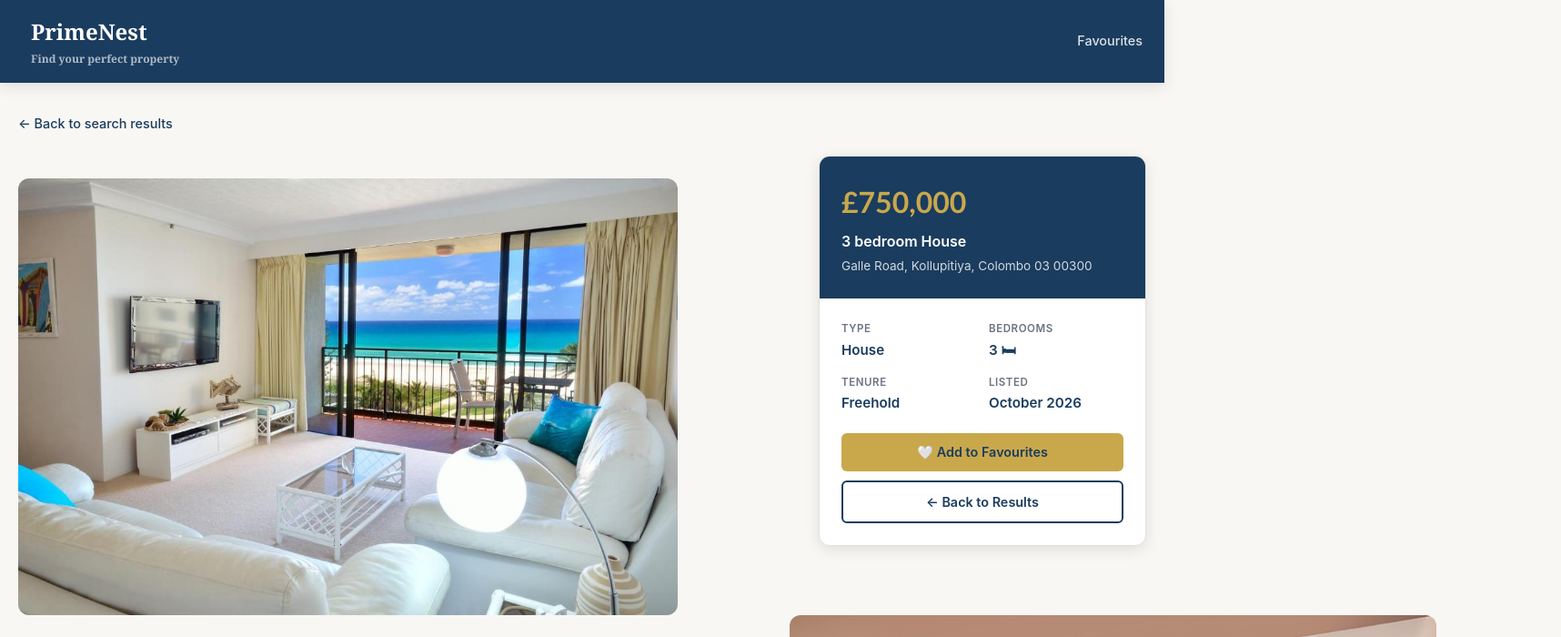
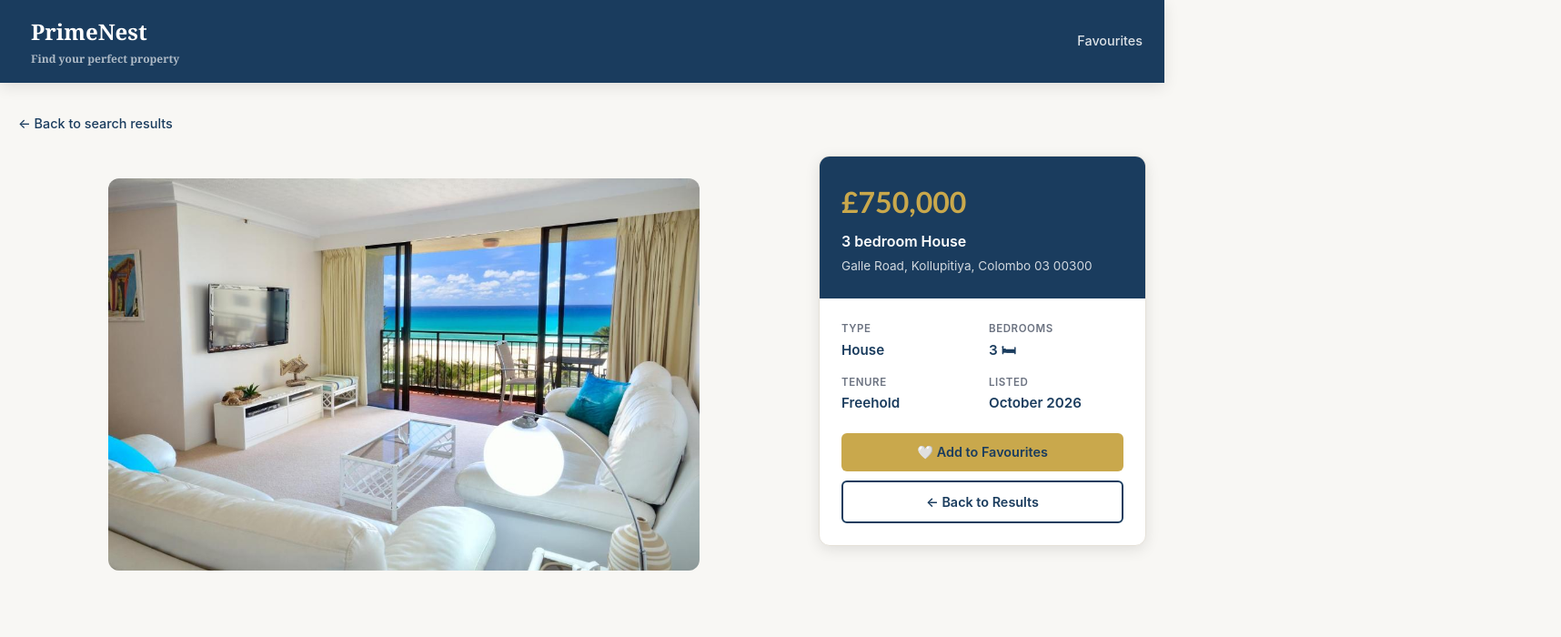
Before and after one commit to Nikinii3/Responsive_web_application, a React (Vite) app in the folder estate-agent/: page /property/prop1 in a window 1280 px wide. Shown: the top 700 px of the page at 91% size, 1716 px wide, since content can reach past the window. Built offline with nearby package versions, Linux system fonts and the light colour scheme.

Commit message:
fix(pages): constrain gallery image height and fix Google Maps embed URL encoding

```diff
--- a/estate-agent/src/pages/PropertyPage.jsx
+++ b/estate-agent/src/pages/PropertyPage.jsx
@@ -38,7 +38,8 @@ export default function PropertyPage() {
   const safeDesc = property.description ? property.description.replace(/<[^>]+>/g, '') : '';
 
   // Valid, open-source Google Maps iframe embed template literal syntax string
-  const mapUrl = `https://maps.google.com/maps?q=${property.lat},${property.lng}&z=15&output=embed`;
+  // Standard public Google Maps search query embed URL format
+  const mapUrl = `https://maps.google.com/maps?q=${encodeURIComponent(property.location)}&t=&z=15&ie=UTF8&iwloc=&output=embed`;
 
   return (
     <div className="property-page">
@@ -48,7 +49,7 @@ export default function PropertyPage() {
         <div className="property-page-layout">
           {/* Left panel: Media galleries and responsive layout tabs */}
           <div>
-            <div className="gallery-section">
+            <div className="gallery-section" style={{ maxWidth: '650px', margin: '0 auto', borderRadius: '8px', overflow: 'hidden' }}>
             {galleryItems.length > 0 ? (
               <ImageGallery
                 items={galleryItems}
--- a/estate-agent/src/styles/global.css
+++ b/estate-agent/src/styles/global.css
@@ -282,12 +282,28 @@
 }
 
 /* Gallery */
-.gallery-section { margin-bottom: 28px; }
+/* .gallery-section { margin-bottom: 28px; }
 .image-gallery .image-gallery-slide img {
   max-height: 480px; object-fit: cover; border-radius: var(--radius-md);
 }
 .image-gallery-thumbnail img { border-radius: 4px; }
-.image-gallery-thumbnail.active { border-color: var(--color-accent) !important; }
+.image-gallery-thumbnail.active { border-color: var(--color-accent) !important; } */
+
+/* Images - Property Page */
+/* Restrict the size of the gallery container */
+.gallery-section {
+  max-width: 650px;
+  margin: 0 auto 24px auto;
+  border-radius: 8px;
+  overflow: hidden;
+}
+
+/* Force the gallery main image to stay within a reasonable height boundary */
+.image-gallery-slide .image-gallery-image {
+  max-height: 400px;
+  object-fit: cover; /* Ensures the image doesn't stretch or skew weirdly */
+  width: 100%;
+}
 
 /* Tabs */
 .property-tabs-section { margin-top: 28px; }
```
Lines whose indentation alone changed are shown as unchanged.
